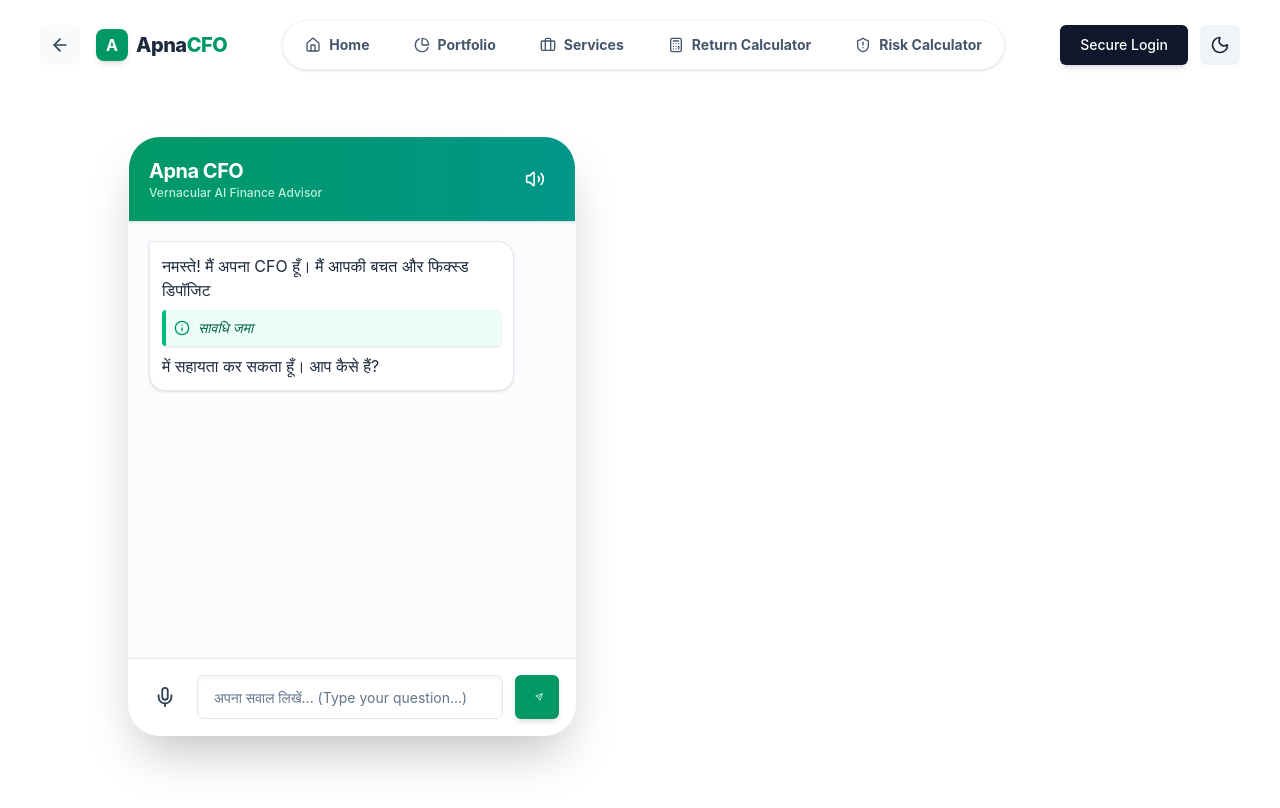
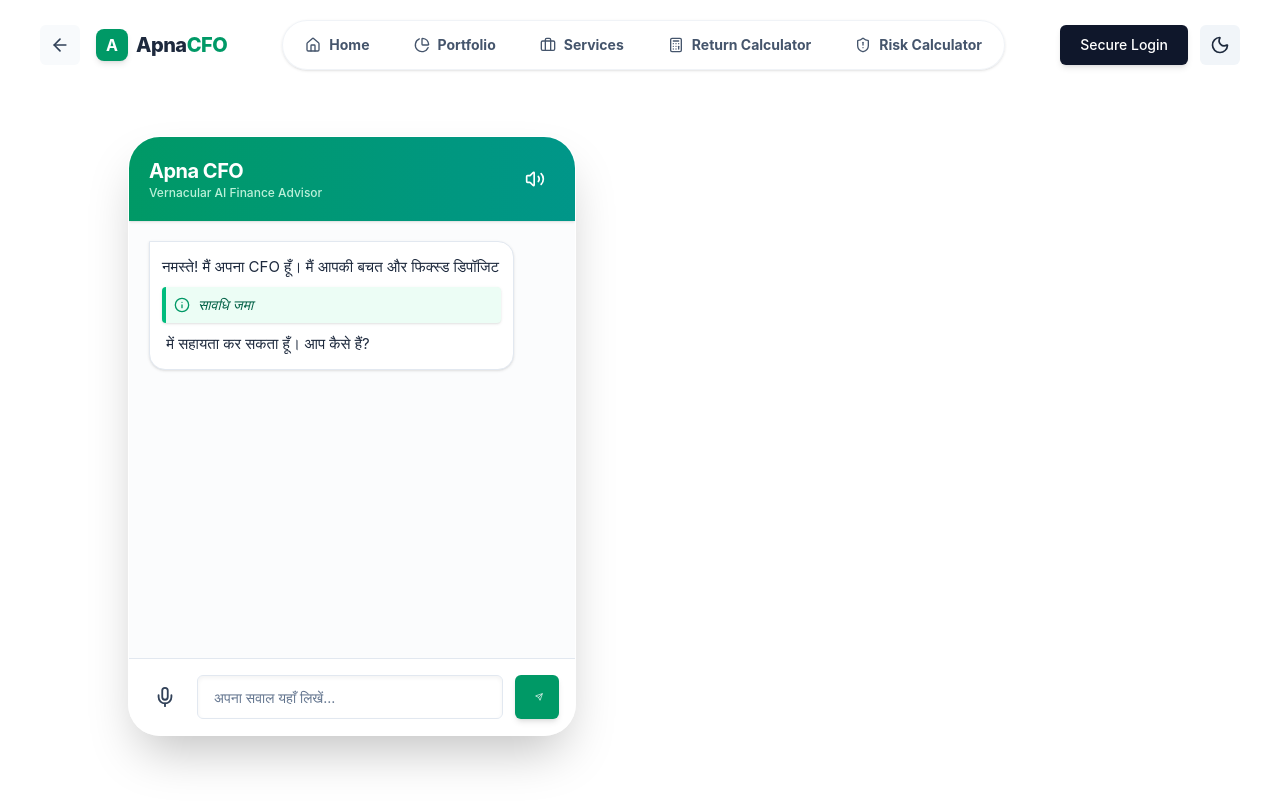
Before and after one commit to Aryanshh/apnaCFO, a Next.js app in the folder frontend/: page /chat in a window 1280 px wide. Built offline with nearby package versions, Linux system fonts and the light colour scheme.

Commit message:
Enhance chatbot UI: strict single-language UI placeholders and native markdown interpretation

```diff
--- a/frontend/components/ChatWindow.tsx
+++ b/frontend/components/ChatWindow.tsx
@@ -22,6 +22,22 @@
       case 'en': return 'Hello! I am Apna CFO. I am here to assist you with your savings and Fixed Deposits. How are you doing today?';
       case 'bho': return 'राउर के नमस्ते! हम हई अपना CFO। हम राउर के FD और बचती में मदद करे खातिर तैयार बानी। कइसन बानी रउआ?';
       default: return 'नमस्ते! मैं अपना CFO हूँ।';
+    }
+  };
+
+  const getPlaceholder = () => {
+    switch(initialLanguage) {
+      case 'hi': return 'अपना सवाल यहाँ लिखें...';
+      case 'bho': return 'आपन सवाल इहाँ लिखीं...';
+      default: return 'Type your financial question...';
+    }
+  };
+
+  const getLoadingText = () => {
+    switch(initialLanguage) {
+      case 'hi': return 'अपना CFO विचार कर रहा है...';
+      case 'bho': return 'अपना CFO विचार करत बा...';
+      default: return 'Apna CFO is analyzing...';
     }
   };
 
@@ -96,7 +112,7 @@
                 <span className="w-1.5 h-1.5 bg-emerald-500 rounded-full animate-bounce delay-75"></span>
                 <span className="w-1.5 h-1.5 bg-emerald-500 rounded-full animate-bounce delay-150"></span>
               </div>
-              Apna CFO سوچ रहा है...
+              {getLoadingText()}
             </div>
           </div>
         )}
@@ -109,7 +125,7 @@
         </Button>
         <Input
           className="flex-1 bg-slate-50 dark:bg-slate-800 border-slate-200 dark:border-slate-700 text-slate-900 dark:text-slate-100 placeholder-slate-400 focus:ring-2 focus:ring-emerald-500/50 focus:border-emerald-500 rounded-full px-4 h-11 shadow-inner placeholder:text-sm"
-          placeholder="अपना सवाल लिखें... (Type your question...)"
+          placeholder={getPlaceholder()}
           value={input}
           onChange={(e: React.ChangeEvent<HTMLInputElement>) => setInput(e.target.value)}
           onKeyDown={(e: React.KeyboardEvent<HTMLInputElement>) => e.key === 'Enter' && handleSend()}
--- a/frontend/components/MessageBubble.tsx
+++ b/frontend/components/MessageBubble.tsx
@@ -37,13 +37,24 @@
         }`}
       >
         {isAssistant ? (
-          <div>
+          <div className="space-y-1">
             {parts.map((part, i) => {
               if (part.startsWith('(') && part.endsWith(')')) {
                 const term = part.slice(1, -1);
                 return <JargonCard key={i} term={term} />;
               }
-              return <span key={i}>{part}</span>;
+              // Parse **bold** markdown dynamically
+              const boldChunks = part.split(/(\*\*.*?\*\*)/g);
+              return (
+                <span key={i} className="whitespace-pre-wrap leading-relaxed text-[15px]">
+                  {boldChunks.map((chunk, j) => {
+                    if (chunk.startsWith('**') && chunk.endsWith('**')) {
+                      return <strong key={j} className="font-bold text-emerald-800 dark:text-emerald-300">{chunk.slice(2, -2)}</strong>;
+                    }
+                    return <span key={j}>{chunk}</span>;
+                  })}
+                </span>
+              );
             })}
             {hasComparison && <FDCompareTable rates={mockRates} />}
             {hasBooking && <BookingWizard />}
```
Also changed, not shown: 1 other file (tests, documents, lock files or other folders).
